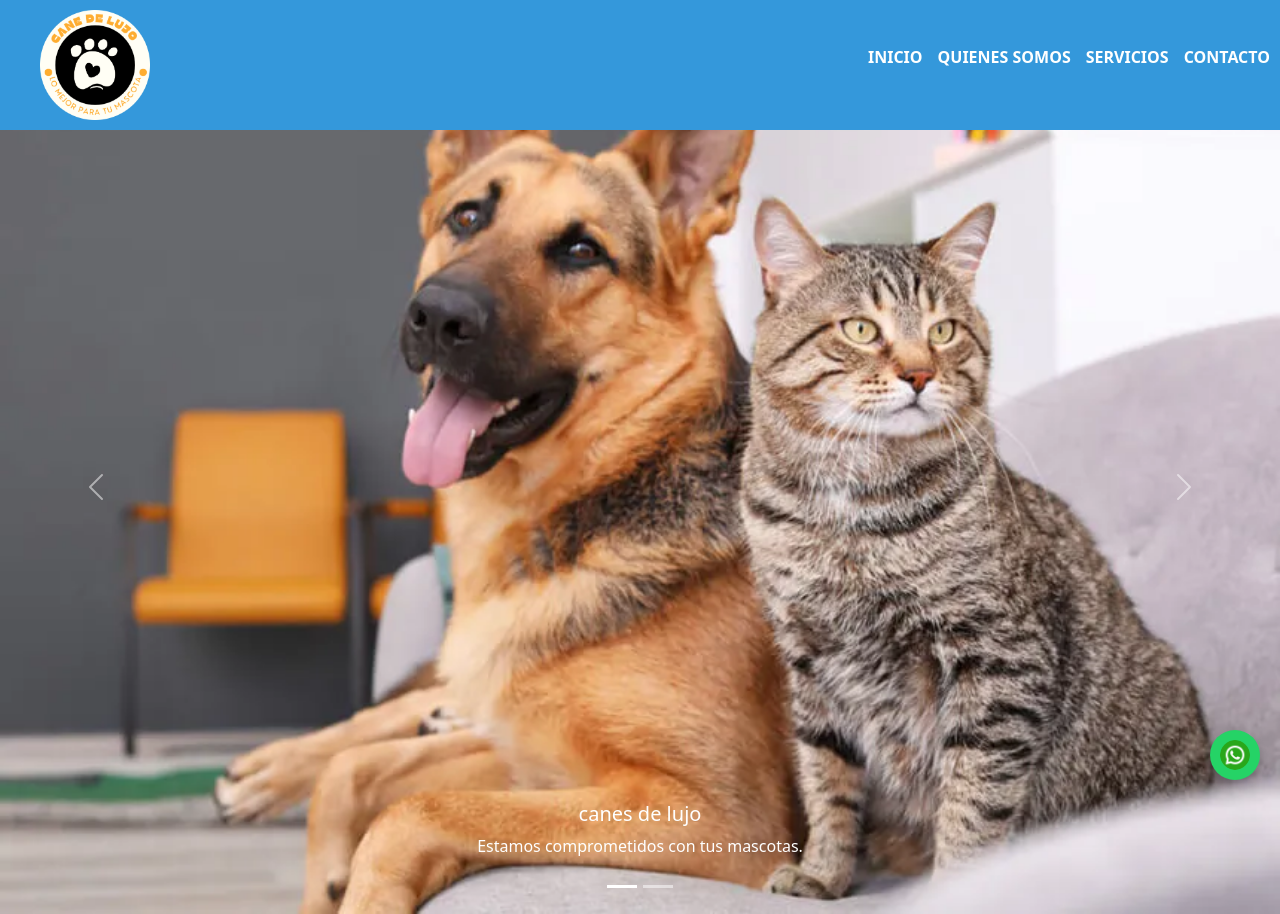
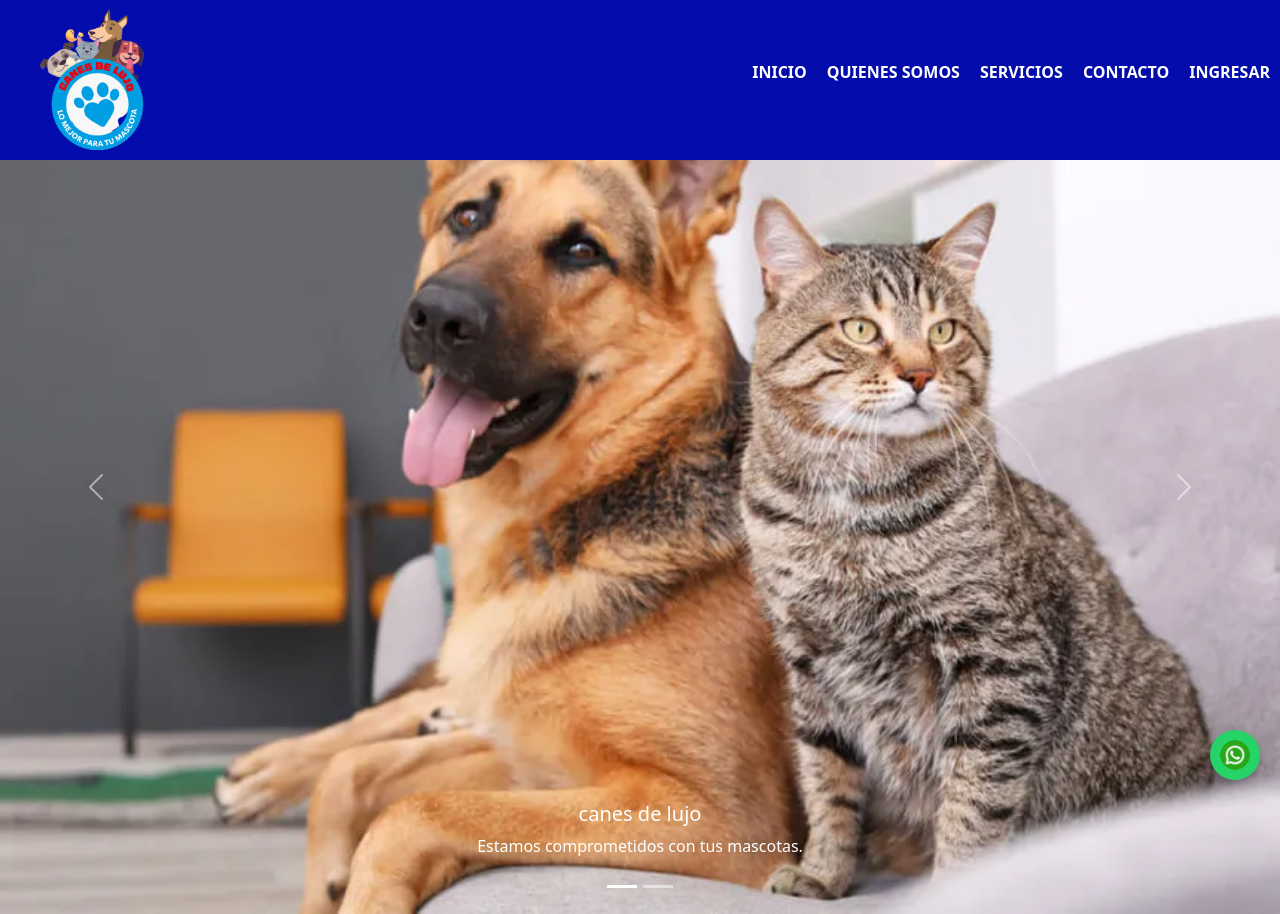
Before and after one commit to daniel16-bit/canes-de-lujo, a plain HTML site: page index.html in a window 1280 px wide. Shown: the top 914 px of the page. Drawn offline with nearby package versions, Linux system fonts and the light colour scheme.

Commit message:
actualizacion

```diff
--- a/index.html
+++ b/index.html
@@ -14,7 +14,7 @@
   <script src="https://cdn.jsdelivr.net/npm/bootstrap@5.3.3/dist/js/bootstrap.bundle.min.js" integrity="sha384-YvpcrYf0tY3lHB60NNkmXc5s9fDVZLESaAA55NDzOxhy9GkcIdslK1eN7N6jIeHz" crossorigin="anonymous"></script>
 
   <nav>
-      <img class="logo" src="./img/image.png" alt="">
+      <img class="logo" src="./img/Designer.png" alt="">
       <ul class="nav_lis">
         <li class="nav_item"><a href="#"  class="nav_link">Inicio</a></li>
         <li class="nav_item"><a href="quienes somos.html"  class="nav_link">Quienes somos</a></li>
@@ -28,6 +28,7 @@
             </ul>
         </li>
         <li class="nav_item"><a href="./formularios/formulario_contacto.html"  class="nav_link">Contacto</a></li>
+        <li class="nav_item"><a href="#" class="nav_link">Ingresar</a></li>
       </ul>
   </nav>
     <!--carrucel-->
@@ -105,8 +106,7 @@
       </div>
     </div>
 
-
-    <a href="https://web.whatsapp.com/" target="_blank" ><img src="./img/whatsapp.png" alt="" class="whatsapp-button"></a>
+    <a href="https://wa.me/573214037392?text=¡Hola!%20Me%20interesa%20más%20información%20sobre%20la%20empresa%20canes%20de%20lujo" target="_blank" ><img src="./img/whatsapp.png" alt="" class="whatsapp-button"></a>
 
     <footer>
       <div class="footer-content">
--- a/styles.css
+++ b/styles.css
@@ -34,7 +34,7 @@ nav {
     top: 0;
     left: 0;
     width: 100%; /* Asegura que ocupe todo el ancho */
-    background-color: #3498db;
+    background-color: #040dac;
     padding: 10px;
     z-index: 1000; /* Asegura que la barra se quede encima de otros elementos */
     display: flex; /* Alinea los elementos de la barra de navegación */
@@ -44,7 +44,7 @@ nav {
 
 /* Logo */
 .logo {
-    height: 110px; /* Ajusta el tamaño del logo según sea necesario */
+    height: 140px; /* Ajusta el tamaño del logo según sea necesario */
     margin-left: 30px;
 }
 
@@ -52,7 +52,7 @@ nav {
 .nav_lis {
     list-style: none;
     display: flex;
-    gap: 15px;
+    gap: 20px;
 }
 
 .nav_item {
```
Also changed, not shown: quienes somos.html (+2 -1 lines), img/Designer.png (added), img/logo2.jpeg (added).
